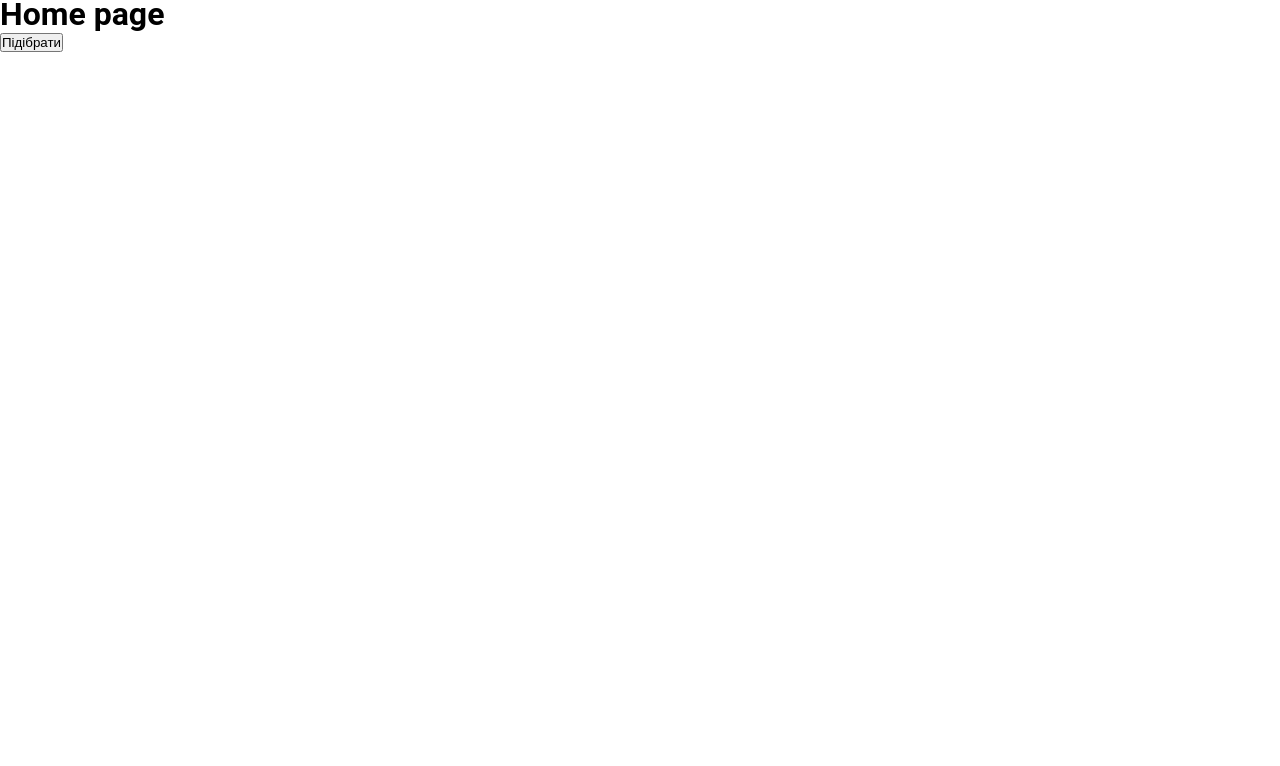
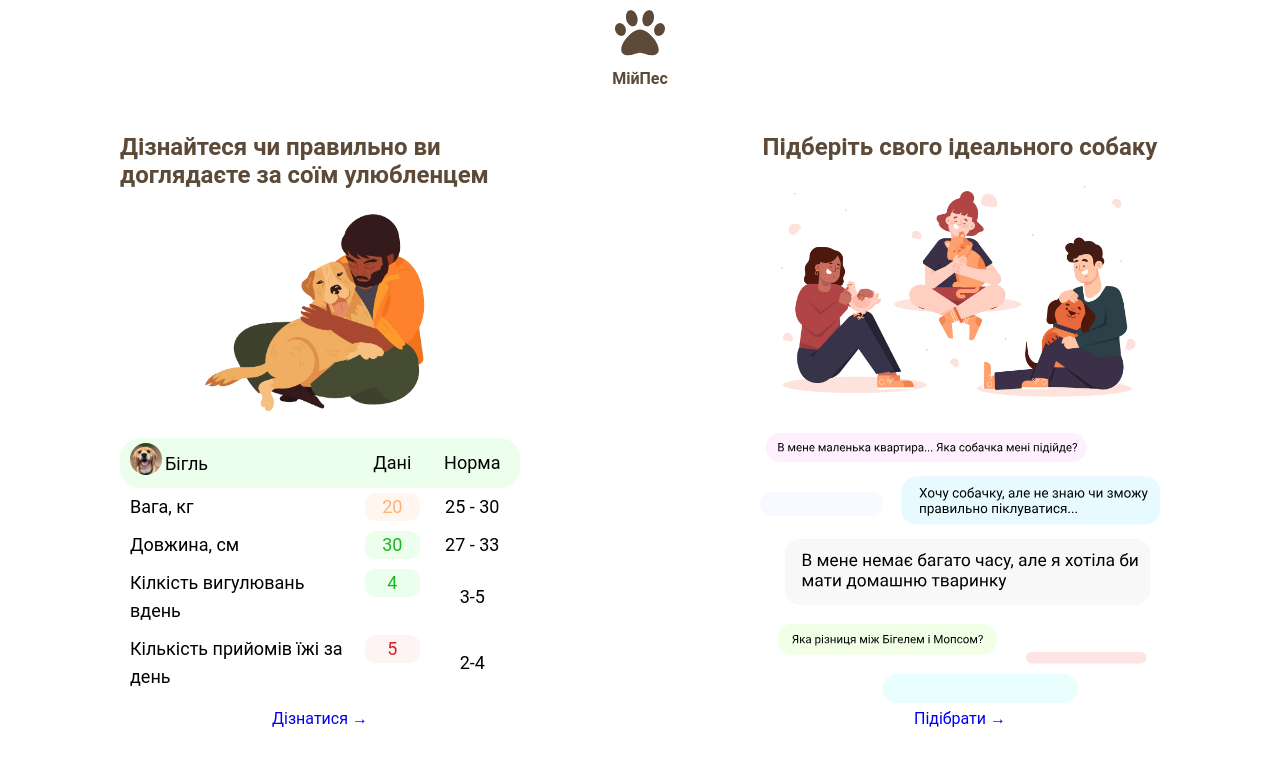
Before and after one commit to ivan-bonk/FE-LAB-12-Team-Snow-Project, a React (Create React App) app: page / in a window 1280 px wide. Shown: the top 766 px of the page. Built offline with nearby package versions, Linux system fonts and the light colour scheme.

Commit message:
create landing page

```diff
--- a/src/App.tsx
+++ b/src/App.tsx
@@ -3,7 +3,7 @@ import './App.css';
 import { BrowserRouter as Router, Switch, Route } from 'react-router-dom';
 
 import { ROUTES } from './shared/constants/routes.constants';
-import { Home } from './pages/Home';
+import { LandinPage } from './pages/landing-page/landing-page.component';
 import { Auth } from './pages/Auth';
 import { Registration } from './pages/Registration';
 import { Search } from './pages/Search';
@@ -17,7 +17,7 @@ function App() {
   return (
     <Router>
       <Switch>
-        <Route exact path={ROUTES.home} component={Home}></Route>
+        <Route exact path={ROUTES.home} component={LandinPage}></Route>
         <Route path={ROUTES.auth} component={Auth}></Route>
         <Route path={ROUTES.registration} component={Registration}></Route>
         <Route path={ROUTES.search} component={Search}></Route>
```
